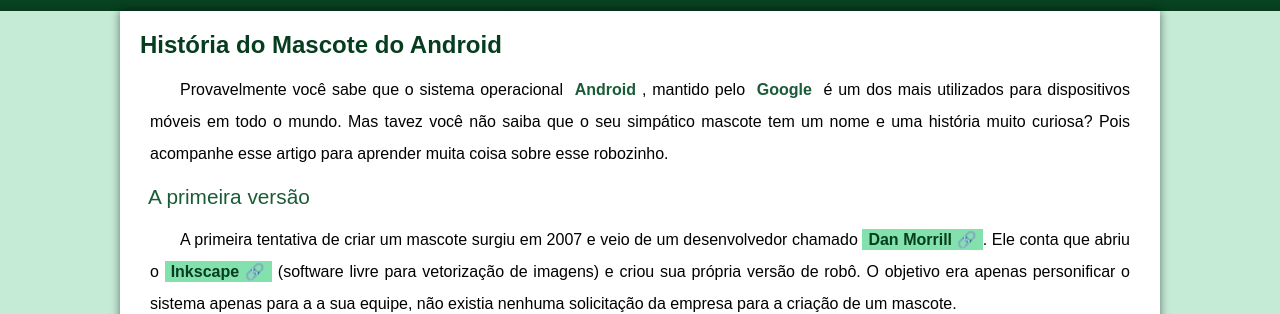
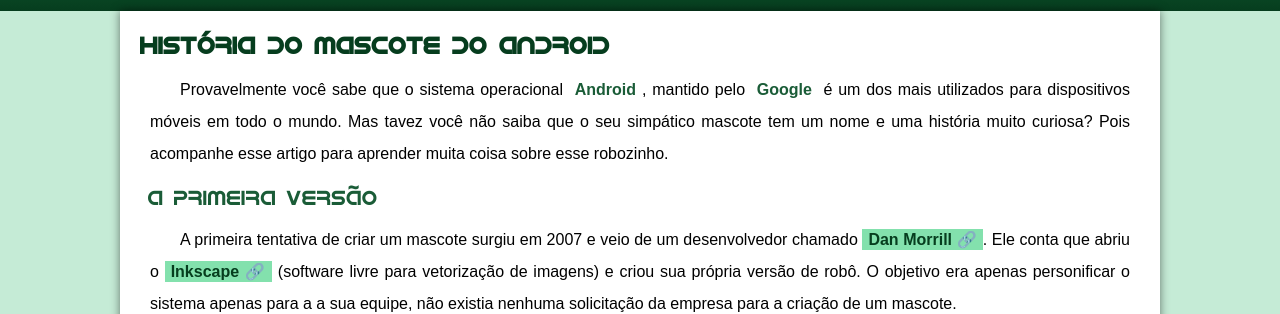
Before and after one commit to IkaroHM/projeto-android, a plain HTML site: page index.html in a window 1280 px wide. Shown: the part 179-493 px from the top of the page. Drawn offline with Linux system fonts and the light colour scheme.

Commit message:
AAAAAAAAAAAAA

```diff
--- a/estilo/style.css
+++ b/estilo/style.css
@@ -17,7 +17,7 @@
     --cor5: #063d1e;
     --fonte-padrao: arial, Helvetica, sans-serif;
     --fonte-destaque: 'Bebas Neue', cursive;
-    --fonte-android: 'android', 'Bebas Neue';
+    --fonte-android: 'android', 'Bebas Neue', sans-serif;
 }
 
 * {
@@ -140,15 +140,15 @@
 
 
 main h1 {
-    font-family: Arial, Helvetica, sans-serif;
+    font-family: var(--fonte-android);
     color: var(--cor5);
     font-weight: bold;
     font-size: 1.8;
 }
 
 main h2{
-    font-family:sans-serif;
-    font-weight: bold;
+    font-family: var(--fonte-android);
+    font-weight: bolder;
     color: var(--cor4);
     font-size: 1.3em;
     background-image: linear-radient(to right, var(--cor1), transparent);
```
